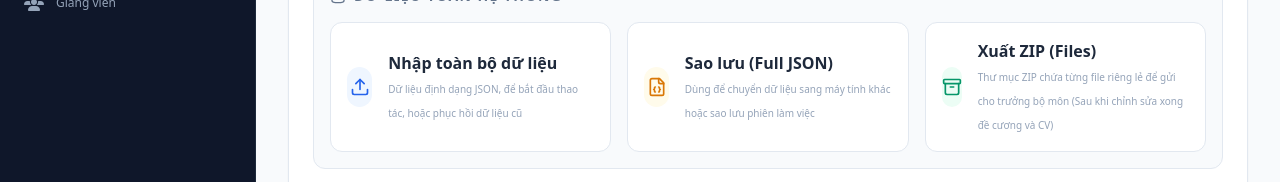
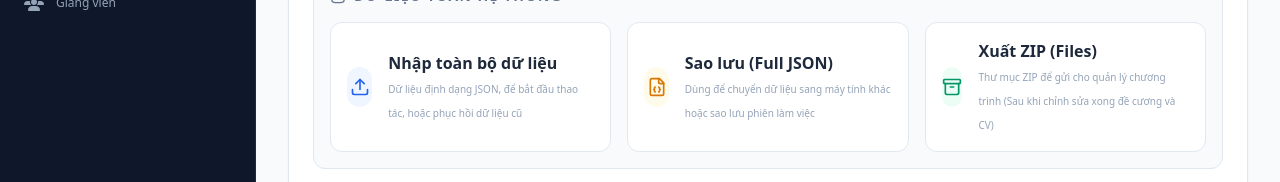
Before and after one commit to anhquanghb/lecsyleditor, a React (Vite) app: page / in a window 1280 px wide. Both pictures are taken after a click on the button "Bắt đầu làm việc". Shown: the part 248-430 px from the top of the page. Built offline with nearby package versions, Linux system fonts and the light colour scheme.

Commit message:
Update JSONInputModule.tsx

```diff
--- a/modules/JSONInputModule.tsx
+++ b/modules/JSONInputModule.tsx
@@ -971,7 +971,7 @@ const JSONInputModule: React.FC<Props> = ({ state, updateState, onExport }) => {
                                 ? 'Zipping...'
                                 : (currentUser?.role !== 'ADMIN' && faculties.find(f => f.email === currentUser?.email)
                                     ? (language === 'vi' ? 'Hồ sơ cá nhân' : 'Personal Profile')
-                                    : (language === 'vi' ? 'Thư mục ZIP chứa từng file riêng lẻ để gửi cho trưởng bộ môn (Sau khi chỉnh sửa xong đề cương và CV)' : 'Individual JSON Files'))
+                                    : (language === 'vi' ? 'Thư mục ZIP để gửi cho quản lý chương trình (Sau khi chỉnh sửa xong đề cương và CV)' : 'Individual JSON Files'))
                             }
                         </span>
                     </div>
```
